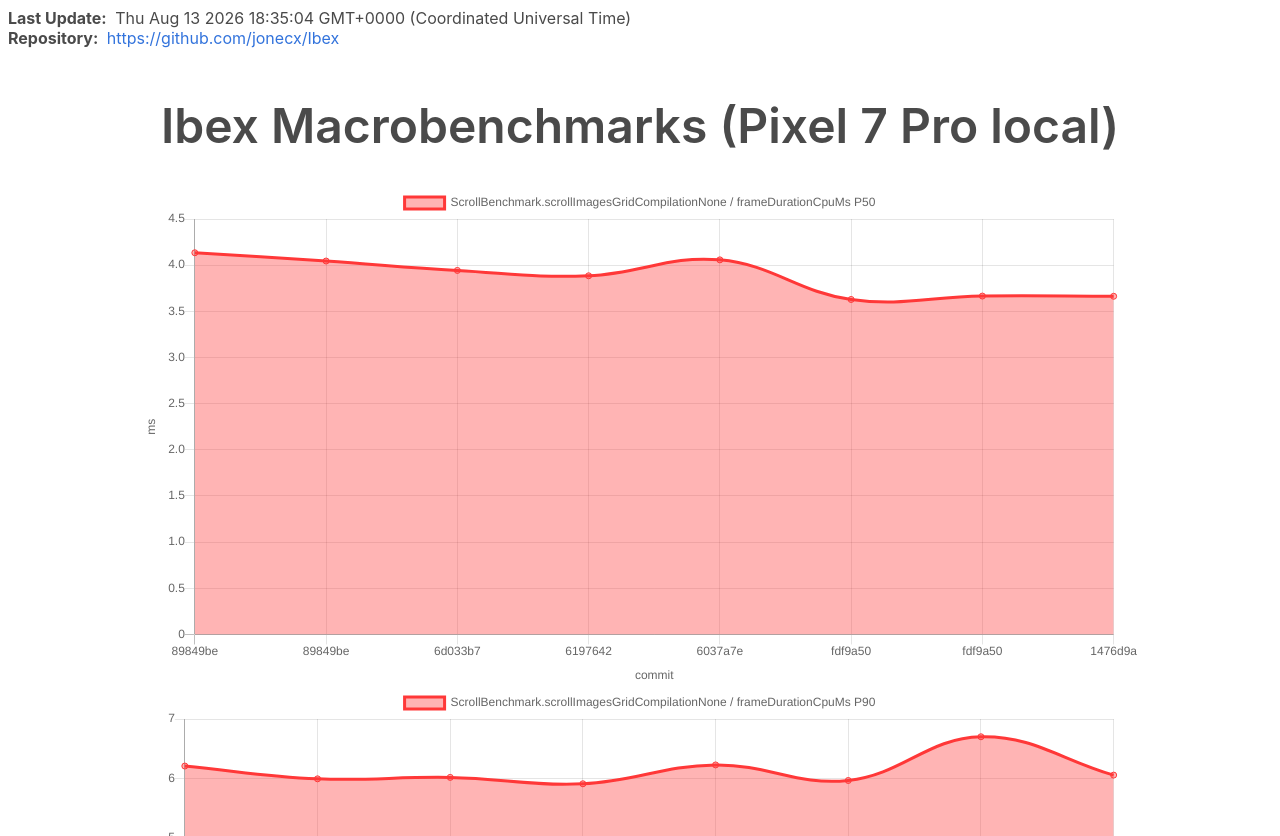
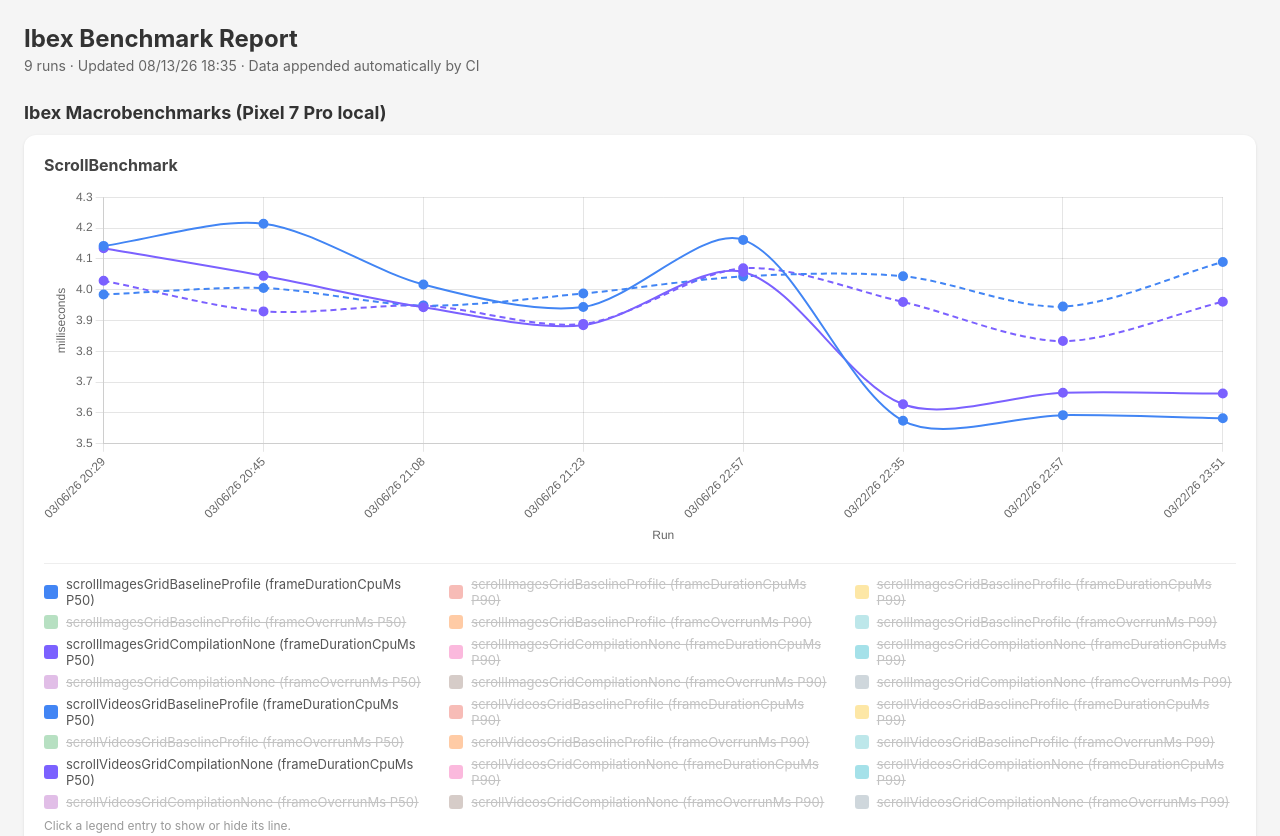
Before and after one commit to jonecx/Ibex, a plain HTML site: page dev/bench/index.html in a window 1280 px wide. Shown: the top 836 px of the page. Drawn offline with nearby package versions, Linux system fonts and the light colour scheme.

Commit message:
restyle benchmark charts to match the original local report

```diff
--- a/dev/bench/index.html
+++ b/dev/bench/index.html
@@ -1,281 +1,182 @@
 <!DOCTYPE html>
-<html>
+<html lang="en">
 <head>
-    <meta charset="utf-8" />
-    <meta name="viewport" content="width=device-width, minimum-scale=1.0, initial-scale=1, user-scalable=yes" />
+    <meta charset="UTF-8">
+    <meta name="viewport" content="width=device-width, initial-scale=1.0">
+    <title>Ibex Benchmark Report</title>
+    <script src="https://cdn.jsdelivr.net/npm/chart.js@4"></script>
     <style>
-      html {
-        font-family: BlinkMacSystemFont,-apple-system,"Segoe UI",Roboto,Oxygen,Ubuntu,Cantarell,"Fira Sans","Droid Sans","Helvetica Neue",Helvetica,Arial,sans-serif;
-        -webkit-font-smoothing: antialiased;
-        background-color: #fff;
-        font-size: 16px;
+        * { margin: 0; padding: 0; box-sizing: border-box; }
+        body {
+            font-family: -apple-system, BlinkMacSystemFont, 'Segoe UI', Roboto, sans-serif;
+            background: #f5f5f5;
+            color: #333;
+            padding: 24px;
         }
-      body {
-        color: #4a4a4a;
-        margin: 8px;
-        font-size: 1em;
-        font-weight: 400;
+        h1 { font-size: 24px; margin-bottom: 4px; }
+        .subtitle { color: #666; font-size: 14px; margin-bottom: 24px; }
+        .series-title {
+            font-size: 18px;
+            margin: 28px 0 12px;
+            color: #333;
         }
-      header {
-        margin-bottom: 8px;
-        display: flex;
-        flex-direction: column;
+        .chart-container {
+            background: white;
+            border-radius: 12px;
+            padding: 20px;
+            margin-bottom: 24px;
+            box-shadow: 0 1px 3px rgba(0,0,0,0.1);
         }
-      main {
-        width: 100%;
-        display: flex;
-        flex-direction: column;
+        .chart-container h2 { font-size: 16px; margin-bottom: 12px; color: #444; }
+        .canvas-wrap { height: 360px; position: relative; }
+        .legend-grid {
+            display: grid;
+            grid-template-columns: 1fr 1fr 1fr;
+            gap: 6px 24px;
+            margin-top: 16px;
+            padding-top: 12px;
+            border-top: 1px solid #eee;
         }
-      a {
-        color: #3273dc;
-        cursor: pointer;
-        text-decoration: none;
-      }
-      a:hover {
-        color: #000;
-      }
-      button {
-        color: #fff;
-        background-color: #3298dc;
-        border-color: transparent;
-        cursor: pointer;
-        text-align: center;
-      }
-      button:hover {
-        background-color: #2793da;
-        flex: none;
-      }
-      .spacer {
-        flex: auto;
-      }
-      .small {
-        font-size: 0.75rem;
-      }
-      footer {
-        margin-top: 16px;
+        .legend-item {
             display: flex;
             align-items: center;
+            font-size: 13px;
+            color: #555;
+            cursor: pointer;
+            user-select: none;
         }
-      .header-label {
-        margin-right: 4px;
+        .legend-item.off { opacity: 0.35; text-decoration: line-through; }
+        .legend-swatch {
+            display: inline-block;
+            width: 14px;
+            height: 14px;
+            border-radius: 3px;
+            margin-right: 8px;
+            flex-shrink: 0;
         }
-      .benchmark-set {
-        margin: 8px 0;
-        width: 100%;
-        display: flex;
-        flex-direction: column;
+        .hint { color: #999; font-size: 12px; margin-top: 8px; }
+    </style>
+</head>
+<body>
+    <h1>Ibex Benchmark Report</h1>
+    <p class="subtitle" id="subtitle"></p>
+    <div id="charts"></div>
+    <script src="data.js"></script>
+    <script>
+        const COLORS = [
+            "#4285F4", "#EA4335", "#FBBC04", "#34A853",
+            "#FF6D01", "#46BDC6", "#7B61FF", "#F538A0",
+            "#00ACC1", "#AB47BC", "#8D6E63", "#78909C",
+        ];
+
+        function fmtDate(ms) {
+            const d = new Date(ms);
+            const p = n => String(n).padStart(2, "0");
+            return `${p(d.getMonth() + 1)}/${p(d.getDate())}/${String(d.getFullYear()).slice(2)} ${p(d.getHours())}:${p(d.getMinutes())}`;
         }
-      .benchmark-title {
-        font-size: 3rem;
-        font-weight: 600;
-        word-break: break-word;
-        text-align: center;
+
+        // "ScrollBenchmark.scrollX / frameDurationCpuMs P50" -> parts for grouping and labels.
+        function parseName(name) {
+            const [test, metric] = name.split(" / ");
+            const cls = test.includes(".") ? test.split(".")[0] : "Other";
+            const testShort = test.includes(".") ? test.split(".").slice(1).join(".") : test;
+            return { cls, testShort, metric: metric || "" };
         }
-      .benchmark-graphs {
-        display: flex;
-        flex-direction: row;
-        justify-content: space-around;
-        align-items: center;
-        flex-wrap: wrap;
-        width: 100%;
-      }
-      .benchmark-chart {
-        max-width: 1000px;
-      }
-    </style>
-    <title>Benchmarks</title>
-  </head>
 
-  <body>
-    <header id="header">
-      <div class="header-item">
-        <strong class="header-label">Last Update:</strong>
-        <span id="last-update"></span>
-      </div>
-      <div class="header-item">
-        <strong class="header-label">Repository:</strong>
-        <a id="repository-link" rel="noopener"></a>
-      </div>
-    </header>
-    <main id="main"></main>
-    <footer>
-      <button id="dl-button">Download data as JSON</button>
-      <div class="spacer"></div>
-      <div class="small">Powered by <a rel="noopener" href="https://github.com/marketplace/actions/continuous-benchmark">github-action-benchmark</a></div>
-    </footer>
-
-    <script src="https://cdn.jsdelivr.net/npm/chart.js@2.9.2/dist/Chart.min.js"></script>
-    <script src="data.js"></script>
-    <script id="main-script">
-      'use strict';
-      (function() {
-        // Colors from https://github.com/github/linguist/blob/master/lib/linguist/languages.yml
-        const toolColors = {
-          cargo: '#dea584',
-          go: '#00add8',
-          benchmarkjs: '#f1e05a',
-          benchmarkluau: '#000080',
-          pytest: '#3572a5',
-          googlecpp: '#f34b7d',
-          catch2: '#f34b7d',
-          julia: '#a270ba',
-          jmh: '#b07219',
-          benchmarkdotnet: '#178600',
-          customBiggerIsBetter: '#38ff38',
-          customSmallerIsBetter: '#ff3838',
-          _: '#333333'
-        };
-
-        function init() {
-          function collectBenchesPerTestCase(entries) {
-            const map = new Map();
-            for (const entry of entries) {
-              const {commit, date, tool, benches} = entry;
-              for (const bench of benches) {
-                const result = { commit, date, tool, bench };
-                const arr = map.get(bench.name);
-                if (arr === undefined) {
-                  map.set(bench.name, [result]);
-                } else {
-                  arr.push(result);
-                }
-              }
-            }
-            return map;
+        // Noisy percentiles and overrun metrics start hidden; the legend toggles them.
+        function hiddenByDefault(metric) {
+            return /P9\d/.test(metric) || /frameOverrun/.test(metric);
         }
 
         const data = window.BENCHMARK_DATA;
+        const chartsRoot = document.getElementById("charts");
+        let totalRuns = 0;
 
-          // Render header
-          document.getElementById('last-update').textContent = new Date(data.lastUpdate).toString();
-          const repoLink = document.getElementById('repository-link');
-          repoLink.href = data.repoUrl;
-          repoLink.textContent = data.repoUrl;
+        Object.entries(data.entries).forEach(([seriesName, runs]) => {
+            totalRuns += runs.length;
+            const labels = runs.map(r => fmtDate(r.date));
 
-          // Render footer
-          document.getElementById('dl-button').onclick = () => {
-            const dataUrl = 'data:,' + JSON.stringify(data, null, 2);
-            const a = document.createElement('a');
-            a.href = dataUrl;
-            a.download = 'benchmark_data.json';
-            a.click();
+            // Group series keys by benchmark class.
+            const groups = {};
+            runs.forEach(r => r.benches.forEach(b => {
+                const { cls } = parseName(b.name);
+                (groups[cls] = groups[cls] || new Set()).add(b.name);
+            }));
+
+            const sTitle = document.createElement("h2");
+            sTitle.className = "series-title";
+            sTitle.textContent = seriesName;
+            chartsRoot.appendChild(sTitle);
+
+            Object.keys(groups).sort().forEach(cls => {
+                const keys = [...groups[cls]].sort();
+                const datasets = keys.map((key, i) => {
+                    const { testShort, metric } = parseName(key);
+                    const color = COLORS[i % COLORS.length];
+                    return {
+                        label: metric ? `${testShort} (${metric})` : testShort,
+                        data: runs.map(r => {
+                            const hit = r.benches.find(b => b.name === key);
+                            return hit ? hit.value : null;
+                        }),
+                        borderColor: color,
+                        backgroundColor: color,
+                        borderWidth: 2,
+                        borderDash: i >= COLORS.length ? [6, 4] : [],
+                        tension: 0.3,
+                        pointRadius: 4,
+                        pointHoverRadius: 6,
+                        fill: false,
+                        spanGaps: true,
+                        hidden: hiddenByDefault(key),
                     };
+                });
 
-          // Prepare data points for charts
-          return Object.keys(data.entries).map(name => ({
-            name,
-            dataSet: collectBenchesPerTestCase(data.entries[name]),
-          }));
-        }
+                const card = document.createElement("div");
+                card.className = "chart-container";
+                card.innerHTML = `<h2>${cls}</h2><div class="canvas-wrap"><canvas></canvas></div><div class="legend-grid"></div><div class="hint">Click a legend entry to show or hide its line.</div>`;
+                chartsRoot.appendChild(card);
 
-        function renderAllChars(dataSets) {
+                const chart = new Chart(card.querySelector("canvas"), {
+                    type: "line",
+                    data: { labels, datasets },
+                    options: {
+                        responsive: true,
+                        maintainAspectRatio: false,
+                        interaction: { mode: "index", intersect: false },
+                        plugins: {
+                            legend: { display: false },
+                            tooltip: {
+                                callbacks: {
+                                    label: ctx => `${ctx.dataset.label}: ${ctx.parsed.y.toFixed(1)}ms`,
+                                },
+                            },
+                        },
+                        scales: {
+                            y: { beginAtZero: false, title: { display: true, text: "milliseconds" } },
+                            x: { title: { display: true, text: "Run" }, ticks: { minRotation: 45, maxRotation: 45 } },
+                        },
+                    },
+                });
 
-          function renderGraph(parent, name, dataset) {
-            const canvas = document.createElement('canvas');
-            canvas.className = 'benchmark-chart';
-            parent.appendChild(canvas);
+                const legend = card.querySelector(".legend-grid");
+                datasets.forEach((ds, i) => {
+                    const item = document.createElement("div");
+                    item.className = "legend-item" + (ds.hidden ? " off" : "");
+                    item.innerHTML = `<span class="legend-swatch" style="background:${ds.borderColor}"></span>${ds.label}`;
+                    item.onclick = () => {
+                        const vis = chart.isDatasetVisible(i);
+                        chart.setDatasetVisibility(i, !vis);
+                        item.classList.toggle("off", vis);
+                        chart.update();
+                    };
+                    legend.appendChild(item);
+                });
+            });
+        });
 
-            const color = toolColors[dataset.length > 0 ? dataset[0].tool : '_'];
-            const data = {
-              labels: dataset.map(d => d.commit.id.slice(0, 7)),
-              datasets: [
-                {
-                  label: name,
-                  data: dataset.map(d => d.bench.value),
-                  borderColor: color,
-                  backgroundColor: color + '60', // Add alpha for #rrggbbaa
-                }
-              ],
-            };
-            const options = {
-              scales: {
-                xAxes: [
-                  {
-                    scaleLabel: {
-                      display: true,
-                      labelString: 'commit',
-                    },
-                  }
-                ],
-                yAxes: [
-                  {
-                    scaleLabel: {
-                      display: true,
-                      labelString: dataset.length > 0 ? dataset[0].bench.unit : '',
-                    },
-                    ticks: {
-                      beginAtZero: true,
-                    }
-                  }
-                ],
-              },
-              tooltips: {
-                callbacks: {
-                  afterTitle: items => {
-                    const {index} = items[0];
-                    const data = dataset[index];
-                    return '\n' + data.commit.message + '\n\n' + data.commit.timestamp + ' committed by @' + data.commit.committer.username + '\n';
-                  },
-                  label: item => {
-                    let label = item.value;
-                    const { range, unit } = dataset[item.index].bench;
-                    label += ' ' + unit;
-                    if (range) {
-                      label += ' (' + range + ')';
-                    }
-                    return label;
-                  },
-                  afterLabel: item => {
-                    const { extra } = dataset[item.index].bench;
-                    return extra ? '\n' + extra : '';
-                  }
-                }
-              },
-              onClick: (_mouseEvent, activeElems) => {
-                if (activeElems.length === 0) {
-                  return;
-                }
-                // XXX: Undocumented. How can we know the index?
-                const index = activeElems[0]._index;
-                const url = dataset[index].commit.url;
-                window.open(url, '_blank');
-              },
-            };
-
-            new Chart(canvas, {
-              type: 'line',
-              data,
-              options,
-            });
-          }
-
-          function renderBenchSet(name, benchSet, main) {
-            const setElem = document.createElement('div');
-            setElem.className = 'benchmark-set';
-            main.appendChild(setElem);
-
-            const nameElem = document.createElement('h1');
-            nameElem.className = 'benchmark-title';
-            nameElem.textContent = name;
-            setElem.appendChild(nameElem);
-
-            const graphsElem = document.createElement('div');
-            graphsElem.className = 'benchmark-graphs';
-            setElem.appendChild(graphsElem);
-
-            for (const [benchName, benches] of benchSet.entries()) {
-              renderGraph(graphsElem, benchName, benches)
-            }
-          }
-
-          const main = document.getElementById('main');
-          for (const {name, dataSet} of dataSets) {
-            renderBenchSet(name, dataSet, main);
-          }
-        }
-
-        renderAllChars(init()); // Start
-      })();
+        document.getElementById("subtitle").textContent =
+            `${totalRuns} runs · Updated ${fmtDate(data.lastUpdate)} · Data appended automatically by CI`;
     </script>
 </body>
 </html>
```
Lines whose indentation alone changed are shown as unchanged.
